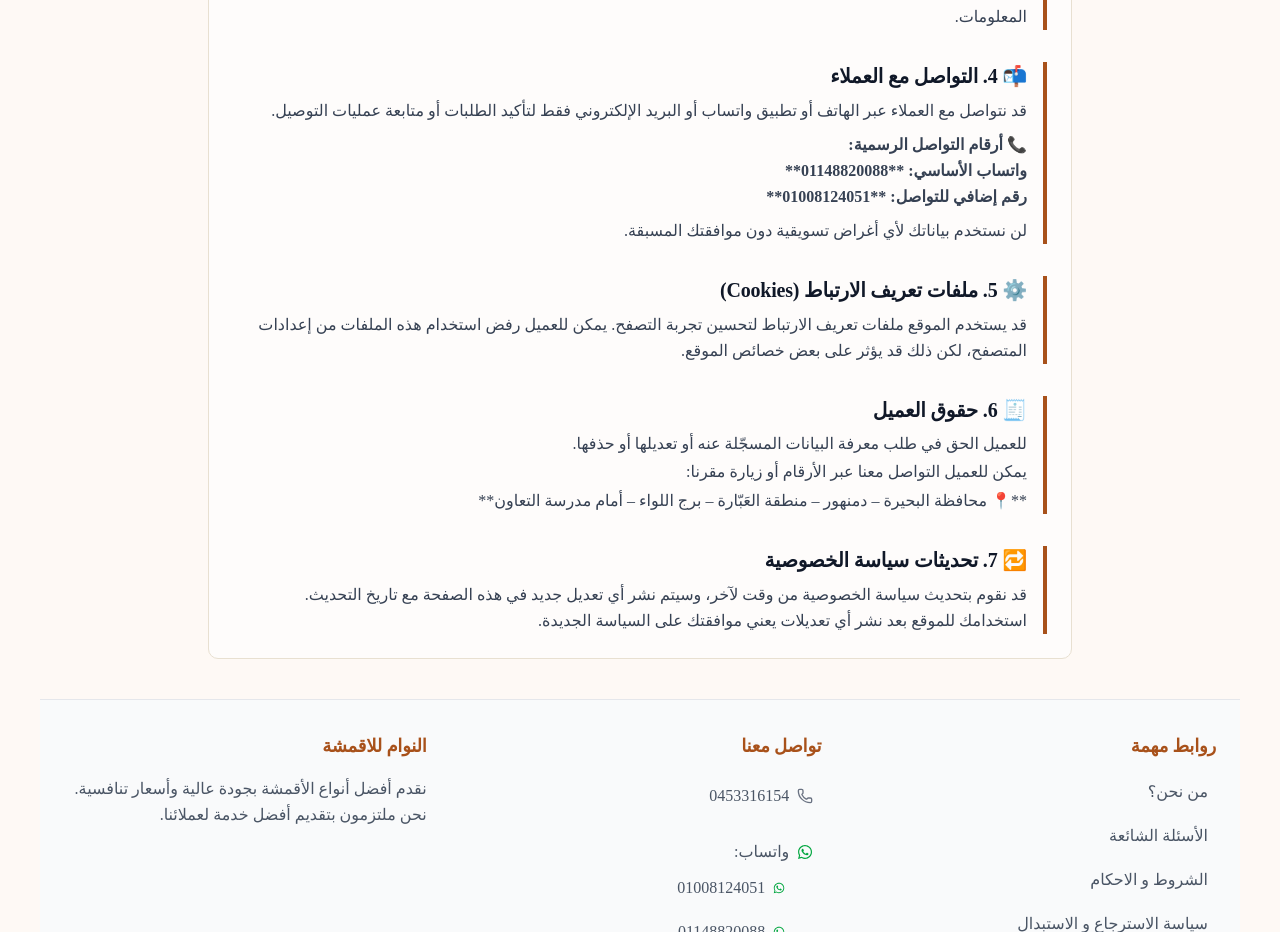
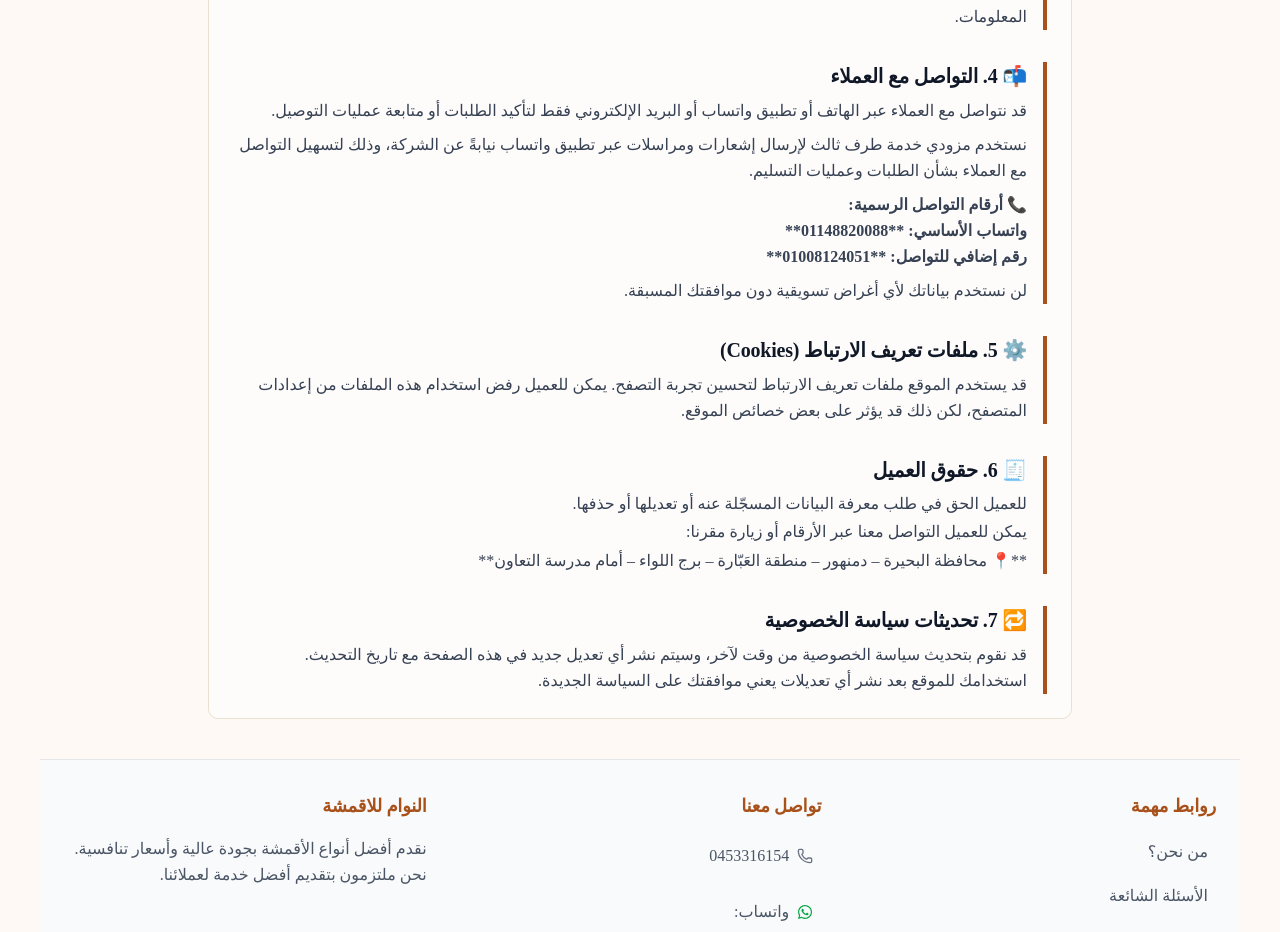
Before and after one commit to 01Malek01/nawam-fabrics-frontend, a React (Vite) app: page /privacy-policy in a window 1280 px wide. Shown: the part 960-1892 px from the top of the page. Built offline with nearby package versions, Linux system fonts and the light colour scheme; no server answers; a web font is replaced by a local one.

Commit message:
update privacy policy

```diff
--- a/src/pages/PrivacyPolicy.tsx
+++ b/src/pages/PrivacyPolicy.tsx
@@ -87,6 +87,11 @@ const PrivacyPolicy = () => {
                 قد نتواصل مع العملاء عبر الهاتف أو تطبيق واتساب أو البريد
                 الإلكتروني فقط لتأكيد الطلبات أو متابعة عمليات التوصيل.
               </p>
+              <p className="text-gray-700 dark:text-gray-300 leading-relaxed mt-2">
+                نستخدم مزودي خدمة طرف ثالث لإرسال إشعارات ومراسلات عبر تطبيق
+                واتساب نيابةً عن الشركة، وذلك لتسهيل التواصل مع العملاء بشأن
+                الطلبات وعمليات التسليم.
+              </p>
               <p className="text-gray-700 dark:text-gray-300 leading-relaxed mt-2 font-semibold">
                 📞 أرقام التواصل الرسمية:
                 <br />
```
